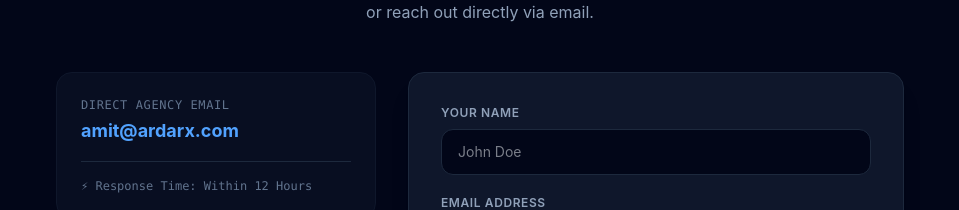
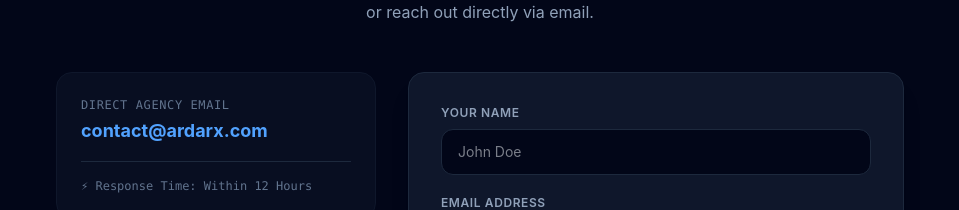
Before and after one commit to parashar3126/my-ardarx-site, a React (Vite) app: page / in a window 1280 px wide. Shown: the part 3010-3220 px from the top of the page, without its empty margins (160-1119 px from the left). Built offline with nearby package versions, Linux system fonts and the light colour scheme.

Commit message:
Update contact email address in Contact component
email changes

```diff
--- a/src/components/Contact.jsx
+++ b/src/components/Contact.jsx
@@ -54,7 +54,7 @@ export default function Contact() {
           <div>
             <span className="text-xs text-slate-500 block uppercase font-mono tracking-wider mb-1">Direct Agency Email</span>
             <a href="mailto:amit@ardarx.com" className="text-lg font-bold text-blue-400 hover:text-blue-300 transition-colors select-all">
-              amit@ardarx.com
+              contact@ardarx.com
             </a>
           </div>
           <div className="text-xs text-slate-500 font-mono pt-4 border-t border-slate-800">
```
